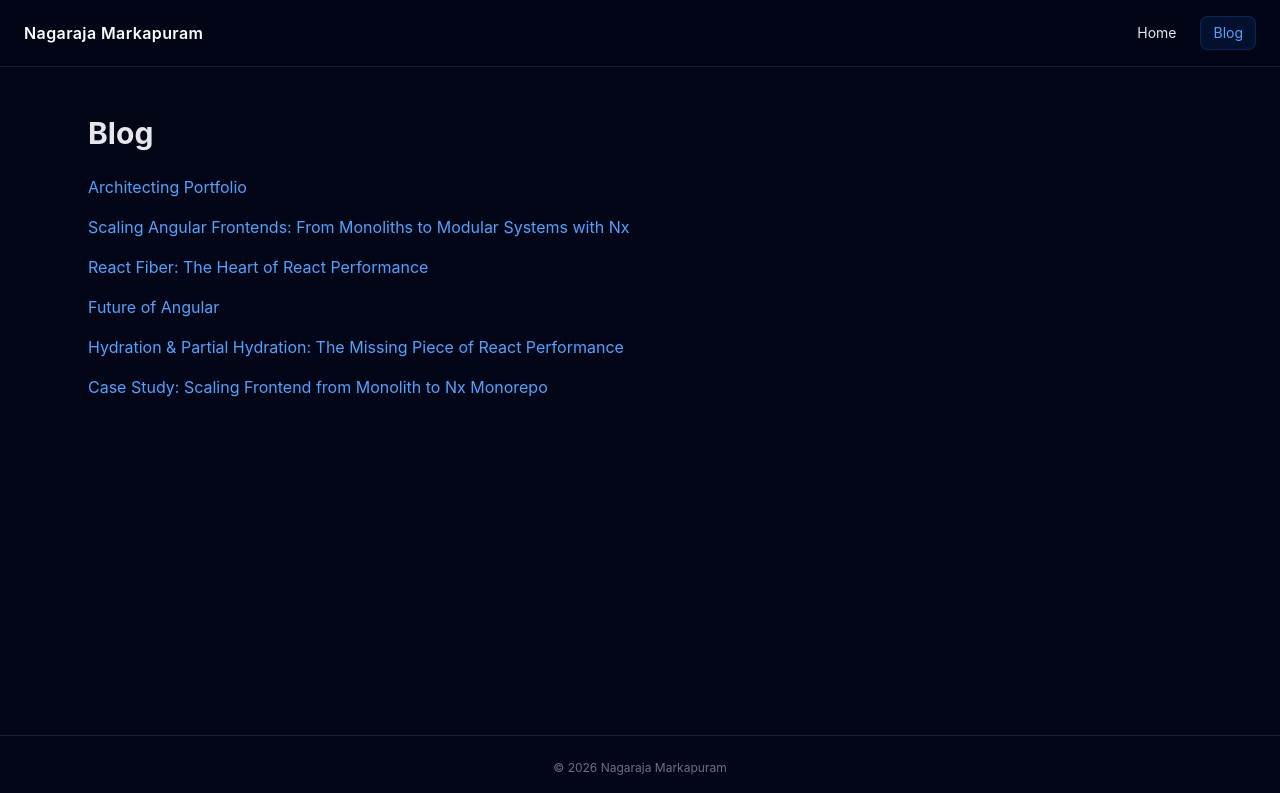
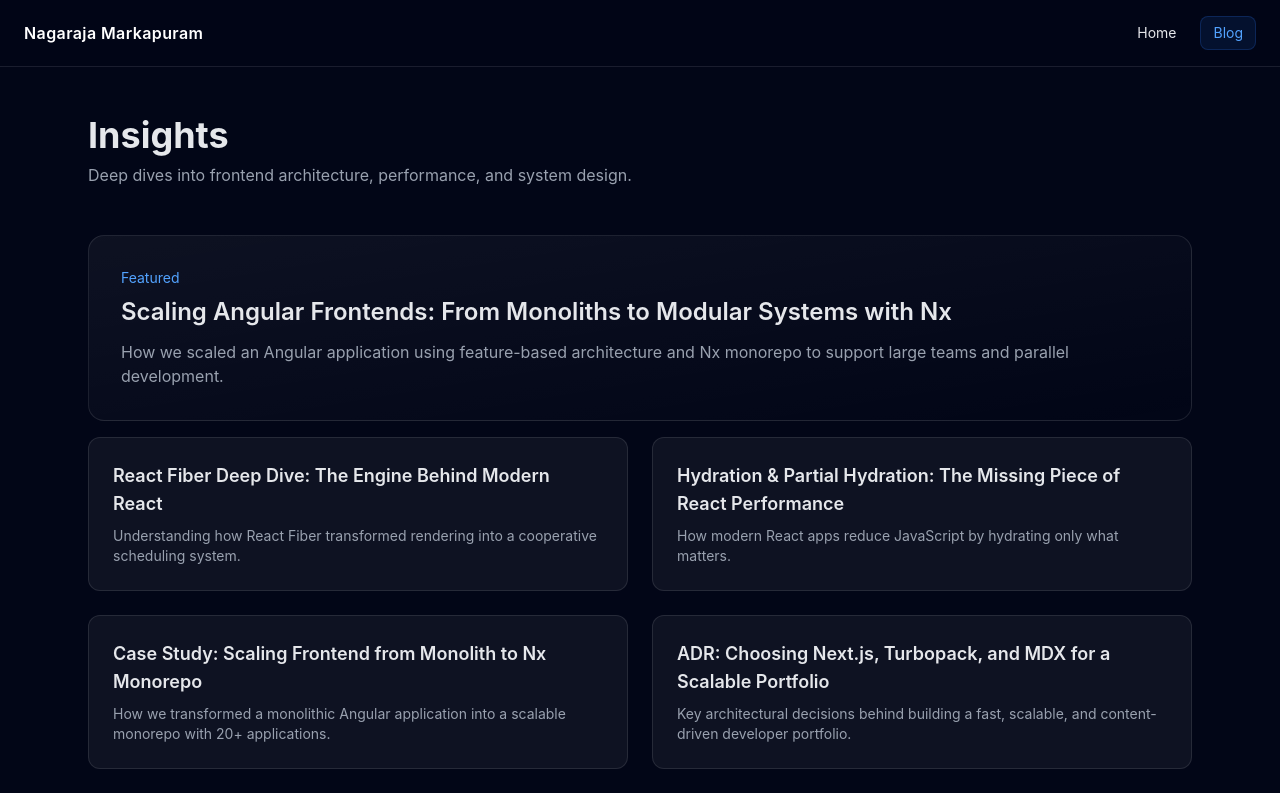
Before and after one commit to nmarkapuram/portfolio-blog, a Next.js app: page /blog in a window 1280 px wide. Shown: the top 793 px of the page. Built offline with nearby package versions, Linux system fonts and the light colour scheme.

Commit message:
fixed blog page

```diff
--- a/app/blog/[slug]/page.js
+++ b/app/blog/[slug]/page.js
@@ -1,48 +1,53 @@
 import { notFound } from "next/navigation";
 import { MDXRemote } from "next-mdx-remote/rsc";
-import { getPostBySlug } from "@/lib/posts";
+import fs from "fs";
+import path from "path";
+import matter from "gray-matter";
+
 import Mermaid from "@/app/components/Mermaid";
 
+export default async function Post({ params }) {
+  // ✅ IMPORTANT FIX
+  const { slug } = await params;
 
-export default async function Post({ params }) {
-  const { slug } = await params;
-  const post = getPostBySlug(slug);
+  const filePath = path.join(
+    process.cwd(),
+    "content/blog",
+    `${slug}.mdx`
+  );
 
-  if (!post) return notFound();
+  // ❌ If file not found → 404
+  if (!fs.existsSync(filePath)) {
+    return notFound();
+  }
+
+  const fileContent = fs.readFileSync(filePath, "utf-8");
+  const { content, data } = matter(fileContent);
 
   return (
     <div className="bg-slate-950 text-white">
-  {/* PAGE CONTAINER */}
       <div className="max-w-6xl mx-auto px-4 md:px-6 py-8">
 
-    {/* HERO (reduced height) */}
+        {/* HERO */}
         <div className="relative h-[220px] md:h-[260px] rounded-2xl overflow-hidden mb-8">
-
-      {/* Gradient */}
           <div className="absolute inset-0 bg-gradient-to-br from-indigo-600 via-purple-600 to-pink-500" />
-
-      {/* Subtle glow (reduced) */}
           <div className="absolute -left-10 -top-10 w-72 h-72 bg-white/10 rounded-full blur-3xl" />
           <div className="absolute right-0 bottom-0 w-72 h-72 bg-pink-400/20 rounded-full blur-2xl" />
-
-      {/* Overlay */}
           <div className="absolute inset-0 bg-black/40" />
 
-      {/* Content */}
           <div className="relative z-10 flex h-full items-end p-5 md:p-8">
             <div className="max-w-2xl">
-          <h1 className="text-2xl md:text-4xl font-bold leading-tight mb-2">
-            {post.title}
+              <h1 className="text-2xl md:text-4xl font-bold mb-2">
+                {data.title}
               </h1>
               <p className="text-gray-200 text-sm md:text-base">
-            {post.description}
+                {data.description}
               </p>
             </div>
           </div>
         </div>
 
-    {/* CONTENT AREA */}
-    <div className="w-full">
+        {/* CONTENT */}
         <article
           className="
             prose prose-invert max-w-none
@@ -56,15 +61,13 @@ export default async function Post({ params }) {
           "
         >
           <MDXRemote
-        source={post.content}
+            source={content}
             components={{
               Mermaid,
             }}
           />
         </article>
       </div>
-
-  </div>
     </div>
   );
 }
--- a/app/blog/page.js
+++ b/app/blog/page.js
@@ -1,58 +1,47 @@
-import Link from 'next/link';
-
-const posts = [
-  {
-    slug: 'architecting-portfolio',
-    title: 'Architecting Portfolio',
-    description: 'Lessons learned from scaling a frontend architecture to support 50+ developers.',
-    image: '/images/portfolio.jpg',
-  },
-  {
-    slug: 'scaling-frontend-systems',
-    title: 'Scaling Angular Frontends: From Monoliths to Modular Systems with Nx',
-    description: 'Lessons learned from scaling a frontend architecture to support 50+ developers.',
-    image: '/images/portfolio.jpg',
-  },
-  {
-    slug: 'react-fiber',
-    title: 'React Fiber: The Heart of React Performance',
-    description: 'A deep dive into how React Fiber works and how it impacts performance.',
-    image: '/images/react.jpg',
-  },
-  {
-    slug: "angular-future",
-    title: "Future of Angular",
-    description: "Signals, hydration, and standalone components",
-    image: "/images/angular.jpg",
-  },
-  {
-    slug: 'hydration',
-    title: 'Hydration & Partial Hydration: The Missing Piece of React Performance',
-    description: 'How modern React apps reduce JavaScript by hydrating only what matters.',
-    image: '/images/react.jpg',
-  },
-  {
-    slug: 'case-study',
-    title: "Case Study: Scaling Frontend from Monolith to Nx Monorepo",
-    description: "How we transformed a monolithic Angular application into a scalable monorepo with 20+ applications.",
-    image: "/images/angular.jpg",
-  }
-
-];
+import Link from "next/link";
+import { getAllPosts } from "@/lib/posts";
 
 export default function BlogPage() {
+  const posts = getAllPosts();
+
   return (
-    <div>
-      <h1 className="text-3xl font-bold mb-6">Blog</h1>
-      <ul className="space-y-4">
-        {posts.map(post => (
-          <li key={post.slug}>
-            <Link href={`/blog/${post.slug}`} className="text-blue-400">
-              {post.title}
-            </Link>
-          </li>
+    <div className="space-y-12">
+      {/* Header */}
+      <div>
+        <h1 className="text-4xl font-bold mb-2">Insights</h1>
+        <p className="text-gray-400 max-w-2xl">
+          Deep dives into frontend architecture, performance, and system design.
+        </p>
+      </div>
+
+      {/* Featured Post */}
+      {posts[0] && (
+        <Link href={`/blog/${posts[0].slug}`}>
+          <div className="group border border-white/10 rounded-2xl p-8 mb-4 bg-gradient-to-br from-white/5 to-white/0 hover:border-blue-500/40 transition">
+            <p className="text-sm text-blue-400 mb-2">Featured</p>
+            <h2 className="text-2xl font-semibold mb-3 group-hover:text-blue-400 transition">
+              {posts[0].title}
+            </h2>
+            <p className="text-gray-400">{posts[0].description}</p>
+          </div>
+        </Link>
+      )}
+
+      {/* Grid */}
+      <div className="grid md:grid-cols-2 gap-6">
+        {posts.slice(1).map((post) => (
+          <Link key={post.slug} href={`/blog/${post.slug}`}>
+            <div className="group h-full border border-white/10 rounded-xl p-6 bg-white/5 hover:border-blue-500/40 hover:-translate-y-1 transition">
+              <h3 className="text-lg font-semibold mb-2 group-hover:text-blue-400 transition">
+                {post.title}
+              </h3>
+              <p className="text-sm text-gray-400">
+                {post.description}
+              </p>
+            </div>
+          </Link>
         ))}
-      </ul>
+      </div>
     </div>
   );
 }
--- a/lib/posts.js
+++ b/lib/posts.js
@@ -2,25 +2,24 @@ import fs from "fs";
 import path from "path";
 import matter from "gray-matter";
 
-const postsDirectory = path.join(process.cwd(), "content");
+const postsDirectory = path.join(process.cwd(), "content/blog");
 
 export function getAllPosts() {
   const files = fs.readdirSync(postsDirectory);
 
-  return files.map((file) => {
-    const slug = file.replace(".mdx", "");
-    const fullPath = path.join(postsDirectory, file);
-    const fileContent = fs.readFileSync(fullPath, "utf-8");
+  const posts = files.map((filename) => {
+    const filePath = path.join(postsDirectory, filename);
+    const fileContent = fs.readFileSync(filePath, "utf-8");
+
     const { data } = matter(fileContent);
 
-    return { slug, ...data };
+    return {
+      slug: filename.replace(".mdx", ""),
+      title: data.title,
+      description: data.description,
+    };
   });
+
+  // Optional: sort latest first later using date
+  return posts.reverse();
 }
-
-export function getPostBySlug(slug) {
-  const fullPath = path.join(postsDirectory, `${slug}.mdx`);
-  const fileContent = fs.readFileSync(fullPath, "utf-8");
-  const { content, data } = matter(fileContent);
-
-  return { content, ...data };
-}
```
Also changed, not shown: content/blog/angular-future.mdx (renamed from content/angular-future.mdx), content/blog/architecting-portfolio.mdx (renamed from content/architecting-portfolio.mdx), content/blog/case-study.mdx (renamed from content/case-study.mdx), content/blog/hydration.mdx (renamed from content/hydration.mdx), content/blog/react-fiber.mdx (renamed from content/react-fiber.mdx), content/blog/scaling-frontend-systems.mdx (renamed from content/scaling-frontend-systems.mdx). Lines whose indentation alone changed are shown as unchanged.
